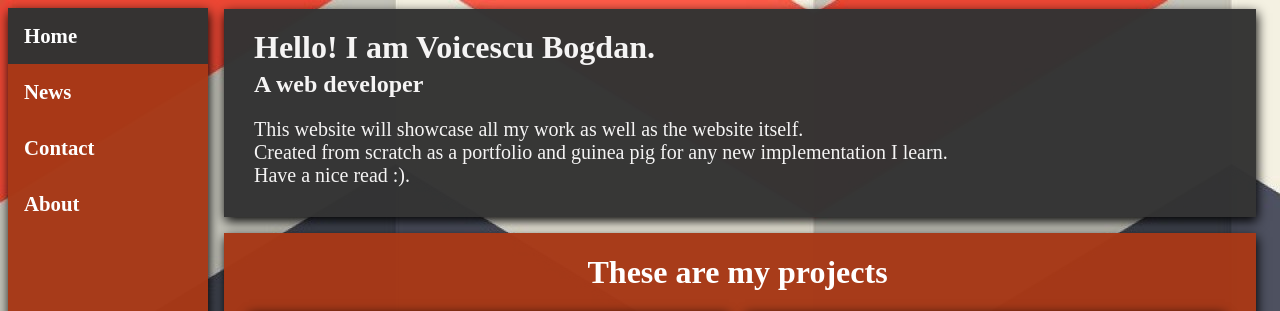
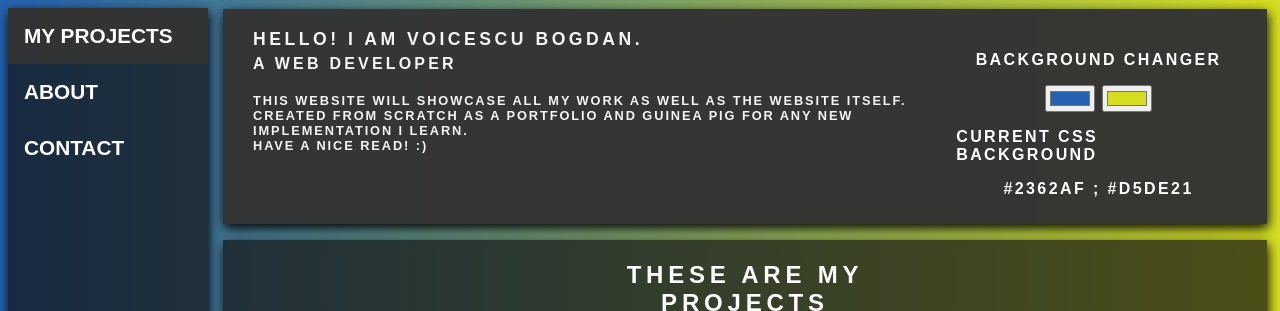
Before and after one commit to BoguVoyce/voyce.ro, a plain HTML site: page index.html in a window 1280 px wide. Shown: the top 311 px of the page. Drawn offline with Linux system fonts and the light colour scheme.

Commit message:
added a background changer

```diff
--- a/index.html
+++ b/index.html
@@ -10,16 +10,16 @@
     <link href="https://fonts.googleapis.com/css2?family=Quicksand:wght@600&display=swap" rel="stylesheet">
 </head>
 
-<body>
+<body id="body">
     <!--main wrapper start-->
     <div id="wrap">
 
          <!--left sidebar start-->
          <div class="sidebar">
-            <a class="active" href="#home">Home</a>
-            <a href="#news">News</a>
-            <a href="#contact">Contact</a>
-            <a href="#about">About</a>
+            <a class="active" href="#projects">MY PROJECTS</a>
+            <a href="#about">ABOUT</a>
+            <!-- <a href="#contact">FIELD 3</a> -->
+            <a href="#contact">CONTACT</a>
           </div>
         <!--left sidebar end-->
 
@@ -28,11 +28,22 @@
 
         <!--title bar start-->
             <div id="title-bar">
-                <div id=title-wrap>
-                    <h1 id="title">Hello! I am Voicescu Bogdan.</h1>
-                    <h2 id="subtitle">A web developer</h2>
+                <div id="title-description-wrap">
+                    <div id=title-wrap>
+                        <h1 id="title">Hello! I am Voicescu Bogdan.</h1>
+                        <h2 id="subtitle">A web developer</h2>
+                    </div>
+                    <p id="short-description">This website will showcase all my work as well as the website itself.<br>Created from scratch as a portfolio and guinea pig for any new implementation I learn.<br>Have a nice read! :)</p>
                 </div>
-                <p id="short-description">This website will showcase all my work as well as the website itself.<br>Created from scratch as a portfolio and guinea pig for any new implementation I learn.<br>Have a nice read :).</p>
+                <div id="background-changer">
+                    <p>Background Changer</p>
+                    <div>
+                    <input class="color1" type="color" name="color1" value="#2362af">
+                    <input class="color2" type="color" name="color2" value="#d5de21">
+                    </div>
+                    <p>Current CSS Background</p>
+                    <p id="current-css-display">#2362af ; #d5de21</p>
+                </div>
             </div>
          <!--title bar end-->
 
@@ -76,6 +87,6 @@
 
     </div>
     <!--main wrapper end-->
+    <script src="script.js"></script>
 </body>
-<script src="script.js"></script>
 </html>
--- a/script.js
+++ b/script.js
@@ -0,0 +1,19 @@
+var css = document.querySelector("#current-css-display");
+var color1 = document.querySelector(".color1");
+var color2 = document.querySelector(".color2");
+var body = document.getElementById("body");
+
+function setGradient() {
+	body.style.background =
+	"linear-gradient(to right, "
+	+ color1.value
+	+ ", "
+	+ color2.value
+	+ ")";
+
+	css.textContent = color1.value + "; "+ color2.value;
+}
+
+color1.addEventListener("input", setGradient);
+
+color2.addEventListener("input", setGradient);
--- a/style.css
+++ b/style.css
@@ -1,15 +1,16 @@
-body{
-    background-image: url("pattern.png");
-    background-color: #f1f1f1;
-    background-position: fixed;
+body {
+	font-family: 'Raleway', sans-serif;
+	background: linear-gradient(to right, #2362af , #d5de21);
 }
 #main {
-    margin-left: 200px;
-    padding: 1px 16px;
+    margin-left: 210px;
+    padding: 1px 5px;
   }
 
   /* title bar start */
 #title-bar{
+    display: flex;
+    justify-content: space-between;
     background-color: rgba(51, 51, 51, 0.980);
     color:rgb(245, 244, 244);
     padding: 10px 10px 10px 30px;
@@ -19,6 +20,9 @@ body{
 #title{
     margin-bottom: 5px;
     margin-top: 10px;
+    font: 600 1.1em 'Raleway', sans-serif;
+    text-transform: uppercase;
+    letter-spacing: .2em;
 }
 #title-wrap{
     width: 410px;
@@ -26,21 +30,44 @@ body{
 #subtitle{
    margin-bottom: 20px;
    margin-top: 0px;
+   font: 600 1em 'Raleway', sans-serif;
+   text-transform: uppercase;
+   letter-spacing: .2em;
 }
 #short-description{
-    font-size: 20px;
     max-width: 700px;
+    font: 600 .8em 'Raleway', sans-serif;
+    text-transform: uppercase;
+    letter-spacing: .15em;
 }
 #title-bar p {
     justify-content: center;
 }
 /* title bar end */
 
+/* background changer start*/
+#background-changer{
+    display: flex;
+    flex-direction: column;
+    max-width: 700px;
+    color: white;
+    font: 600 1em 'Raleway', sans-serif;
+    text-transform: uppercase;
+    letter-spacing: .15em;
+    padding: 16px;
+    align-items: center;
+}
+#current-css-display{
+    margin: 0;
+    padding: 0;
+}
+/* background changer end*/
+
 /* projects start */
 #projects{
     display: flex;
     flex-direction: column;
-    background-color: rgba(167, 57, 23, 0.980);
+    background-color: rgba(19, 19, 19, 0.700);
     padding: 1em;
     box-shadow:1px 4px 11px #000000;
 }
@@ -50,6 +77,10 @@ body{
     align-self: center;
     margin: 5px 0px 15px 0px;
     color: white;
+    font: 600 1.5em 'Raleway', sans-serif;
+    text-align: center;
+    text-transform: uppercase;
+    letter-spacing: .2em;
 }
 .project{
     position: relative;
@@ -60,6 +91,7 @@ body{
 #project-wrap{
     display:flex;
     flex-wrap: wrap;
+    justify-content: center;
     flex-direction: row;
     width: 100%;
 }
@@ -103,7 +135,6 @@ body{
 .project-description{
     font-size: 1.25em;
     margin-top: 0.25em;
-
 }
 /* projects end */
 
@@ -112,7 +143,7 @@ body{
     margin: 0;
     padding: 0;
     width: 200px;
-    background-color: rgba(167, 57, 23, 0.980);
+    background-color: rgba(19, 19, 19, 0.700);
     position: fixed;
     height: 98%;
     overflow: auto;
@@ -153,6 +184,7 @@ body{
   @media screen and (max-width: 800px) {
     #title-bar{
         margin-bottom: 0.5em;
+        flex-direction: column;
     }
     .project{
         width:100%;
@@ -161,10 +193,11 @@ body{
         font-size: 25px;
     }
     #subtitle{
-        font-size: 20px;
+        font-size: 19px;
     }
     #short-description {
-        font-size: 20px;
+        font-size: 15px;
+        width: 100%;
     }
     .sidebar {
       width: 100%;
```
Also changed, not shown: forest.jpg (added), pattern.jpg (added).
